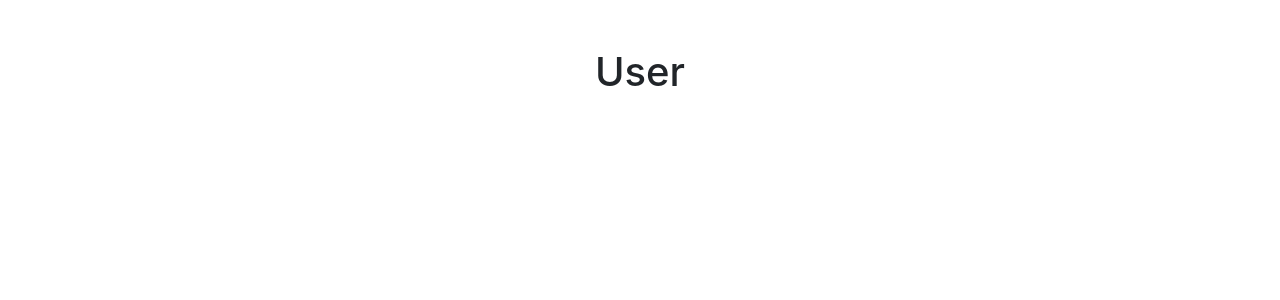
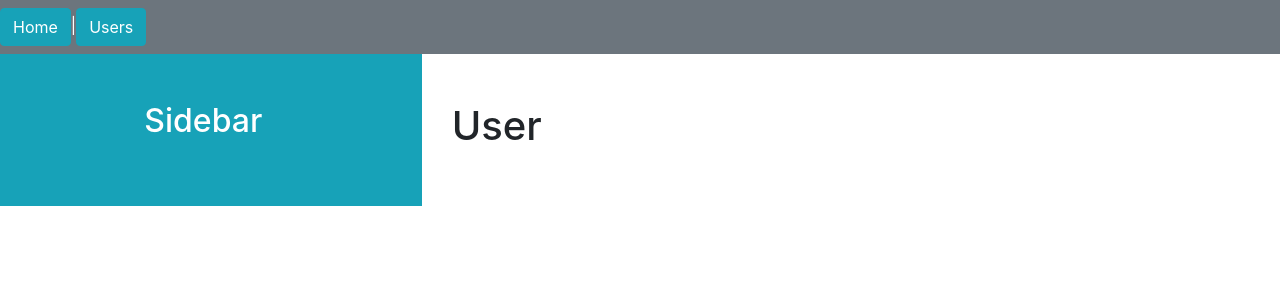
Before and after one commit to poomer123/react-project-structure, a React (Create React App) app: page /users in a window 1280 px wide. Shown: the top 300 px of the page. Built offline with nearby package versions, Linux system fonts and the light colour scheme.

Commit message:
main layout with HOC render props

```diff
--- /dev/null
+++ b/src/layouts/Main.js
@@ -0,0 +1,22 @@
+import React from "react";
+import { Nav } from "../common";
+
+export default function MainLayout(props) {
+    return (
+        <>
+            <div className="row">
+                <div className="col-12 bg-secondary py-2 text-white">
+                    <Nav />
+                </div>
+            </div>
+            <div className="row">
+                <div className="col-4 bg-info text-white text-center py-5">
+                    <h2>Sidebar</h2>
+                </div>
+                <div className="col-8 bg-white">
+                    {props.children}
+                </div>
+            </div>
+        </>
+    )
+}
--- a/src/pages/Users/Users.js
+++ b/src/pages/Users/Users.js
@@ -1,13 +1,16 @@
 import React from "react"
+import MainLayout from "../../layouts/Main";
 
 export default function Users() {
     return (
-        <div className="container py-5 text-center">
-            <div className="row">
-                <div className="col">
-                    <h1>User</h1>
+        <MainLayout>
+            <div className="container py-5">
+                <div className="row">
+                    <div className="col">
+                        <h1>User</h1>
+                    </div>
                 </div>
             </div>
-        </div>
+        </MainLayout>
     )
 }
```
